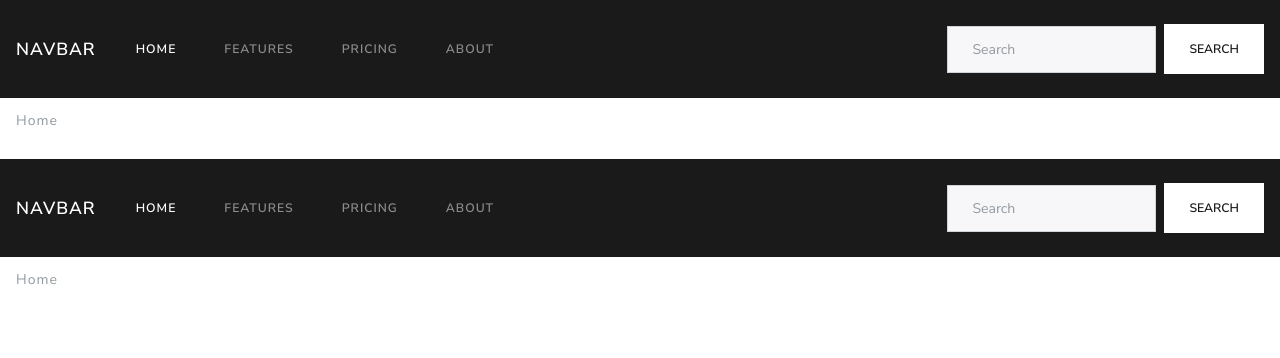
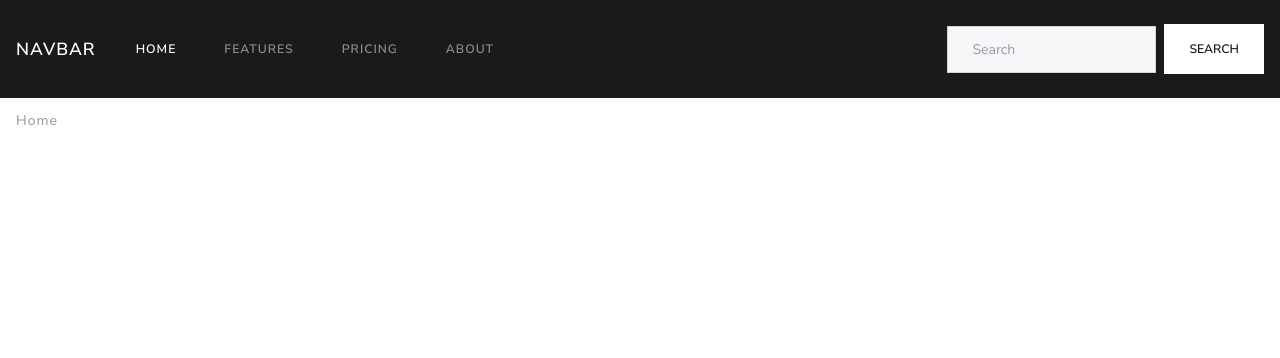
Before and after one commit to wonjoonSeol/facebook-hackathon, a Django app: page / in a window 1280 px wide. Shown: the top 358 px of the page. Run offline with Django 3.2, Linux system fonts and the light colour scheme; some libraries are stand-ins or nearby versions.

Commit message:
refactor code

```diff
--- a/learnapp/templates/learnapp/index.html
+++ b/learnapp/templates/learnapp/index.html
@@ -1,32 +1,3 @@
 {% extends 'learnapp/base.html' %} {% block content %}
-<nav class="navbar navbar-expand-lg navbar-dark bg-primary">
-  <a class="navbar-brand" href="#">Navbar</a>
-  <button class="navbar-toggler" type="button" data-toggle="collapse" data-target="#navbarColor01" aria-controls="navbarColor01" aria-expanded="false" aria-label="Toggle navigation" style="">
-<span class="navbar-toggler-icon"></span>
-</button>
 
-  <div class="collapse navbar-collapse" id="navbarColor01">
-    <ul class="navbar-nav mr-auto">
-      <li class="nav-item active">
-        <a class="nav-link" href="#">Home <span class="sr-only">(current)</span></a>
-      </li>
-      <li class="nav-item">
-        <a class="nav-link" href="#">Features</a>
-      </li>
-      <li class="nav-item">
-        <a class="nav-link" href="#">Pricing</a>
-      </li>
-      <li class="nav-item">
-        <a class="nav-link" href="#">About</a>
-      </li>
-    </ul>
-    <form class="form-inline my-2 my-lg-0">
-      <input class="form-control mr-sm-2" type="text" placeholder="Search">
-      <button class="btn btn-secondary my-2 my-sm-0" type="submit">Search</button>
-    </form>
-  </div>
-</nav>
-<ol class="breadcrumb">
-  <li class="breadcrumb-item active">Home</li>
-</ol>
 {% endblock %}
```
